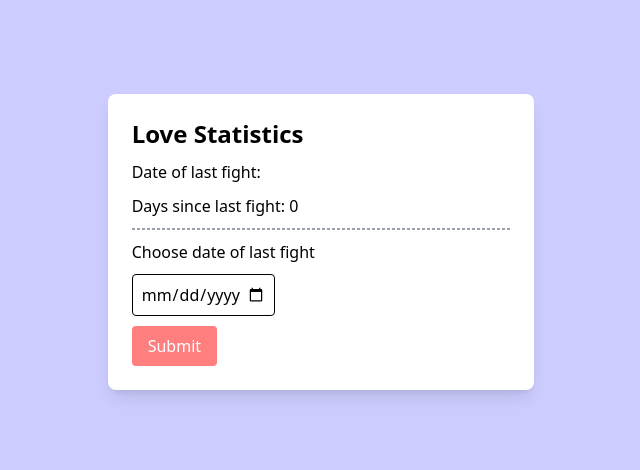
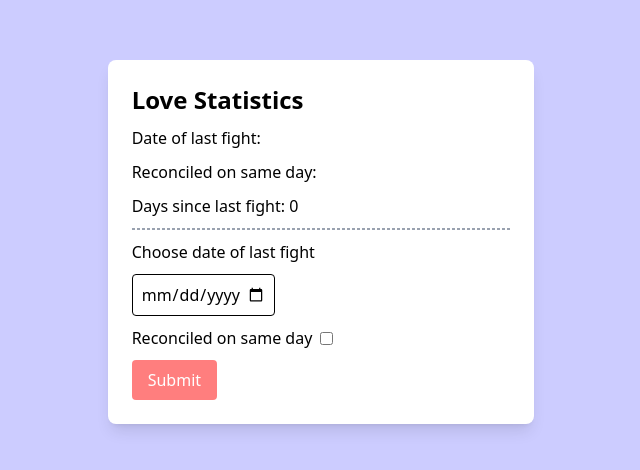
Before and after one commit to yviyves/bacon-pancakes, an Angular app in the folder frontend/: page / in a window 1280 px wide. Shown: the part 158-628 px from the top of the page, without its empty margins (319-959 px from the left). Built offline with nearby package versions, Linux system fonts and the light colour scheme; no server answers.

Commit message:
dev: YvBue topic: reconciled added fix:

```diff
--- a/frontend/src/app/love-statistics/love-statistics.html
+++ b/frontend/src/app/love-statistics/love-statistics.html
@@ -1,6 +1,9 @@
 <h1 class="text-2xl font-bold">Love Statistics</h1>
 <span #animatedSpan class="animate"
-  >Date of last fight: {{ lastFight() | date : "dd.MM.yyyy" }}</span
+  >Date of last fight: {{ lastFight()?.timestamp | date : "dd.MM.yyyy" }}</span
+>
+<span #animatedSpan class="animate"
+  >Reconciled on same day: {{ lastFight()?.reconciledOnSameDay }}</span
 >
 <span #animatedSpan class="animate"
   >Days since last fight: {{ daysSinceLastFight() }}</span
@@ -17,6 +20,14 @@
   [max]="todayDate"
   class="border rounded p-2 animate cursor-pointer"
 />
+<span class="flex items-center gap-2">
+  <label for="reconciledOnSameDay">Reconciled on same day</label>
+  <input
+    type="checkbox"
+    id="reconciledOnSameDay"
+    [formControl]="reconciledOnSameDay"
+  />
+</span>
 <button
   type="button"
   [disabled]="selectedDate.invalid"
--- a/frontend/src/app/love-statistics/love-statistics.service.ts
+++ b/frontend/src/app/love-statistics/love-statistics.service.ts
@@ -21,11 +21,15 @@ export class LoveStatisticsService {
     );
   }
 
-  addFight(selectedDate: string): Observable<Fight> {
+  addFight(
+    selectedDate: string,
+    reconciledOnSameDay: boolean
+  ): Observable<Fight> {
     return this.httpClient.post<Fight>(
       'https://bacon-pancakes.onrender.com/fights',
       {
         timestamp: selectedDate,
+        reconciledOnSameDay: reconciledOnSameDay,
       }
     );
   }
--- a/frontend/src/app/love-statistics/love-statistics.ts
+++ b/frontend/src/app/love-statistics/love-statistics.ts
@@ -28,13 +28,14 @@ export class LoveStatistics implements OnInit {
   refresh = new Subject<void>();
   loveStatisticsService = inject(LoveStatisticsService);
   todayDate = new Date().toISOString().split('T')[0];
+  reconciledOnSameDay = new FormControl(false);
 
   lastFight = toSignal(
     this.refresh.pipe(
       switchMap(() =>
         this.loveStatisticsService
           .getFights()
-          .pipe(map((fights) => fights[fights.length - 1]?.timestamp))
+          .pipe(map((fights) => fights[fights.length - 1]))
       )
     )
   );
@@ -45,7 +46,7 @@ export class LoveStatistics implements OnInit {
       return 0;
     }
     const today = new Date();
-    const lastFightDate = new Date(lastFight);
+    const lastFightDate = new Date(lastFight.timestamp);
     const diffTime = Math.abs(today.getTime() - lastFightDate.getTime());
     const diffDays = Math.ceil(diffTime / (1000 * 60 * 60 * 24));
     return diffDays - 1;
@@ -69,7 +70,7 @@ export class LoveStatistics implements OnInit {
         this.renderer.addClass(element.nativeElement, 'animate');
       });
       this.loveStatisticsService
-        .addFight(this.selectedDate.value!)
+        .addFight(this.selectedDate.value!, this.reconciledOnSameDay.value!)
         .subscribe(() => {
           this.refresh.next();
         });
--- a/frontend/src/app/model/fight.ts
+++ b/frontend/src/app/model/fight.ts
@@ -1,4 +1,5 @@
 export interface Fight {
   id: number;
   timestamp: string;
+  reconciledOnSameDay: boolean;
 }
```
Also changed, not shown: 1 other file (tests, documents, lock files or other folders).
